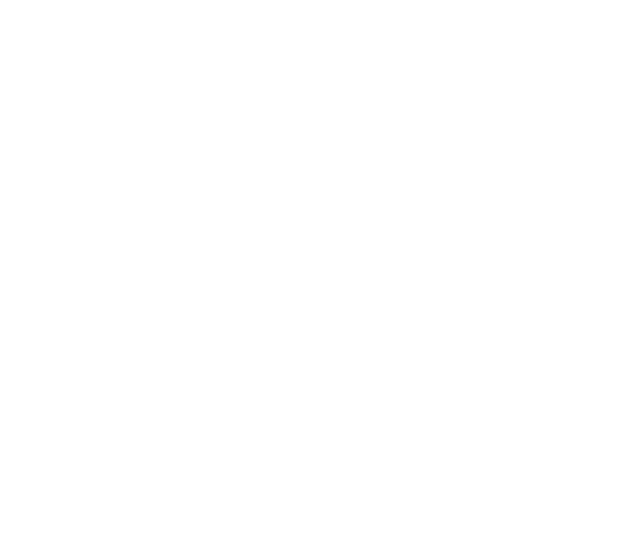
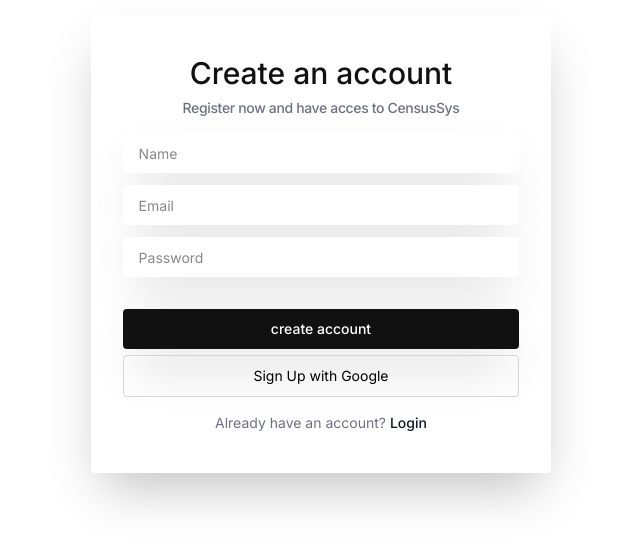
Before and after one commit to Baye-Brian1/CensusApp, a React (Vite) app: page /register in a window 1280 px wide. Shown: the part 156-702 px from the top of the page, without its empty margins (319-959 px from the left). Built offline with nearby package versions, Linux system fonts and the light colour scheme; a web font is replaced by a local one.

Commit message:
started my census darshboard today

```diff
--- a/package.json
+++ b/package.json
@@ -14,6 +14,7 @@
     "lucide-react": "^1.14.0",
     "react": "^19.2.6",
     "react-dom": "^19.2.6",
+    "react-icons": "^5.6.0",
     "react-router-dom": "^7.15.0"
   },
   "devDependencies": {
--- /dev/null
+++ b/src/Context/Censuscontext.jsx
@@ -0,0 +1,30 @@
+import { createContext, useState, useEffect } from "react";
+
+export const CensusContext = createContext();
+
+export const CensusProvider = ({children})=>{
+    const [households, setHouseholds]= useState([]);
+    const [individuals, setIndividuals]= useState([]);
+    const [enumerators, setEnumerators]= useState([]);
+
+    useEffect(()=>{
+        setHouseholds(JSON.parse(localStorage.getItem("households"))|| []);
+        setIndividuals(JSON.parse(localStorage.getItem("individuals")) || []);
+        setEnumerators(JSON.parse(localStorage.getItem("enumerators")) || []);
+    }, []);
+
+    useEffect(()=>{
+       localStorage.setItem("households", JSON.stringify(households));
+       localStorage.setItem("individulas", JSON.stringify(individuals));
+       localStorage.setItem("enumerators", JSON.stringify(enumerators));
+    }, [households, individuals, enumerators])
+
+    return(
+      <CensusContext.Provider value={households, setHouseholds,
+        individuals, setIndividuals,
+        enumerators, setEnumerators
+      }>
+        {children}
+      </CensusContext.Provider>
+    );
+};
--- /dev/null
+++ b/src/component/sideBar.jsx
@@ -0,0 +1,21 @@
+import { NavLink } from "react-router-dom";
+import { Home, BarChart, Users, User, UserCheck, Settings, Clipboard } from "lucide-react";
+
+export const sideBar=()=>{
+    return(
+        <aside className="bg-white w-64 border-r border-gray-200 min-h-screen">
+            <div className="text-[#111] font-sans text-xl font-semibold tracking-tight">
+                CensusSys
+            </div>
+            <nav className="flex flex-col">
+                <NavLink to="/" className="flex items-center gap-2 hover:bg-gray-100"><Home/>Dashboard</NavLink>
+                <NavLink to="/household" className="flex items-center gap-2 hover:bg-gray-100"><Users/>Households</NavLink>
+                <NavLink to="/individuals" className="flex items-center gap-2 hover:bg-gray-100"><User/>Individuals</NavLink>
+                <NavLink to="/enumerators" className="flex items-center gap-2 hover:bg-gray-100"><UserCheck/>Enumerators</NavLink>
+                <NavLink to="/reports" className="flex items-center gap-2 hover:bg-gray-100"><Clipboard/>Reports</NavLink>
+                <NavLink to="/analytics" className="flex items-center gap-2 hover:bg-gray-100"><BarChart/>Analytics</NavLink>
+                <NavLink to="/settings" className="flex items-center gap-2 hover:bg-gray-100"><Settings/>Settings</NavLink>
+            </nav>
+        </aside>
+    )
+}
--- a/src/pages/Login.jsx
+++ b/src/pages/Login.jsx
@@ -1,5 +1,6 @@
 import { useNavigate } from "react-router-dom";
 import { Link } from "react-router-dom";
+
 
 export default function Login() {
   const navigate = useNavigate();
@@ -8,35 +9,38 @@ export default function Login() {
   };
   return (
     <section className="bg-white max-w-5xl min-h-screen w-full flex m-auto justify-center items-center">
-      <div className="bg-white rounded-sm shadow-2xl px-8 py-10  max-w-5xl ">
+      <div className="bg-white rounded-sm shadow-2xl px-8 py-10  max-w-5xl w-[40%]">
         <h1 className="text-3xl text-[#111] text-center font-medium text-balance mb-2 ">
           Welcome Back
         </h1>
-        <p className="text-md text-gray-500 text-center text-balance mb-4 tracking-tight leading-tight">
+        <p className="text-sm text-gray-500 text-center font-medium text-balance mb-4 tracking-tight leading-tight">
           Enter your credentials to acces your account
         </p>
         <form onSubmit={handleLogin}>
-          <div className="text-gray-500">
-            <label>Email</label>
-            <div className="shadow-2xl rounded-sm bg-transparent border border-gray-300 p-2 mb-3 w-full">
+           <div className="text-gray-500">
+            <div className="shadow-2xl rounded-sm bg-white px-4 py-2 mb-3 w-full">
               <input
                 type="email"
                 placeholder="Email"
-                className="text-[#111]"
+                className="text-[#111] text-sm border-none outline-none w-full"
                 required
               />
             </div>
           </div>
           <div className="text-gray-500">
-            <label>Password</label>
-            <div className="shadow-2xl rounded-sm bg-transparent border border-gray-300 p-2 mb-3 w-full">
-              <input type="text" placeholder="Password" className="text-[#111]" required />
+            <div className="shadow-2xl rounded-sm bg-white px-4 py-2 mb-3 w-full">
+              <input
+                type="text"
+                placeholder="Password"
+                className="text-[#111] text-sm border-none outline-none w-full"
+                required
+              />
             </div>
           </div>
           <div className="flex flex-col items-center gap-2 mb-4">
             <button
               onClick={handleLogin}
-              className="shadow-2xl rounded-sm bg-[#111] p-2 text-white w-full"
+              className="shadow-2xl rounded-sm bg-[#111] p-2 text-sm font-medium text-white w-full"
             >
               Sign in
             </button>
@@ -45,13 +49,14 @@ export default function Login() {
               <p className="text-sm text-gray-500">Or continue with</p>
               <p className="w-[30%] border border-gray-300" />
             </div>
-            <button className="border border-gray-300 font-medium p-2 rounded-sm w-full">
-              Google
+            <button className="border border-gray-300 font-medium p-2 rounded-sm w-full flex items-center justify-center gap-2">
+              <svg width="20" viewBox="0 0 24 24"></svg>
+              <span>Google</span>
             </button>
           </div>
           <div className="flex text-center gap-1 justify-center items-center text-sm">
             <p className="text-gray-500">Don't have an account? </p>
-           <Link to={"/register"} className="text-purple-900 font-medium">Sign up</Link>
+           <Link to={"/register"} className="text-gray-900 font-medium">Sign up</Link>
           </div>
 
         </form>
--- a/src/pages/Register.jsx
+++ b/src/pages/Register.jsx
@@ -1,3 +1,71 @@
-export default function Register(){
- return;
-};
+import { useNavigate } from "react-router-dom";
+import { Link } from "react-router-dom";
+
+export default function Register() {
+  const navigate = useNavigate();
+  const handleLogin = () => {
+    navigate("/dashboard");
+  };
+  return (
+    <section className="bg-white max-w-5xl min-h-screen w-full flex m-auto justify-center items-center">
+      <div className="bg-white rounded-sm shadow-2xl px-8 py-10  max-w-5xl w-[45%] justify-start ">
+        <h1 className="text-3xl text-[#111] text-center font-medium text-balance mb-2 ">
+          Create an account
+        </h1>
+        <p className="text-sm text-gray-500 text-center font-medium text-balance mb-4 tracking-tight leading-tight">
+          Register now and have acces to CensusSys
+        </p>
+        <form onSubmit={handleLogin}>
+            <div className="text-gray-500">
+            <div className="shadow-2xl rounded-sm bg-white px-4 py-2 mb-3 w-full">
+              <input
+                type="text"
+                placeholder="Name"
+                className="text-[#111] text-sm border-none outline-none w-full"
+                required
+              />
+            </div>
+          </div>
+          <div className="text-gray-500">
+            <div className="shadow-2xl rounded-sm bg-white px-4 py-2 mb-3 w-full">
+              <input
+                type="email"
+                placeholder="Email"
+                className="text-[#111] text-sm border-none outline-none w-full"
+                required
+              />
+            </div>
+          </div>
+          <div className="text-gray-500">
+            <div className="shadow-2xl rounded-sm bg-white px-4 py-2 mb-3 w-full">
+              <input
+                type="text"
+                placeholder="Password"
+                className="text-[#111] text-sm border-none outline-none w-full"
+                required
+              />
+            </div>
+          </div>
+          <div className="flex flex-col items-center mt-8 gap-1.5 mb-4">
+            <button
+              onClick={handleLogin}
+              className="shadow-2xl rounded-sm font-medium text-sm bg-[#111] px-4 py-2.5 text-white w-full"
+            >
+              create account
+            </button>
+
+            <button className="border text-sm border-gray-300 px-4 py-2.5 rounded-sm w-full flex items-center justify-center gap-2">
+              <span>Sign Up with Google</span>
+            </button>
+          </div>
+          <div className="flex text-center gap-1 justify-center items-center text-sm">
+            <p className="text-gray-500">Already have an account? </p>
+            <Link to={"/login"} className="text-gray-900 font-medium">
+              Login
+            </Link>
+          </div>
+        </form>
+      </div>
+    </section>
+  );
+}
```
Also changed, not shown: 1 other file (tests, documents, lock files or other folders).
